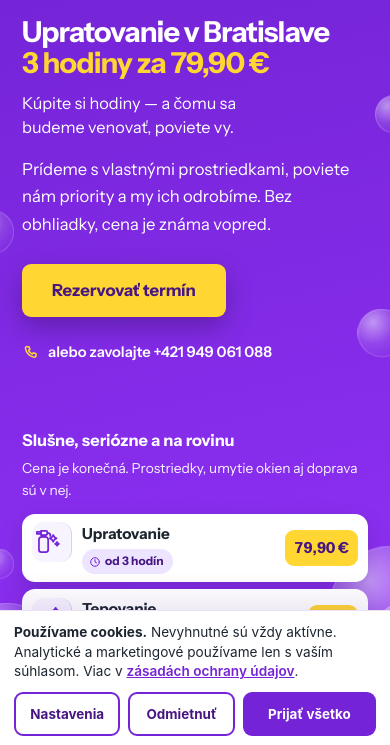
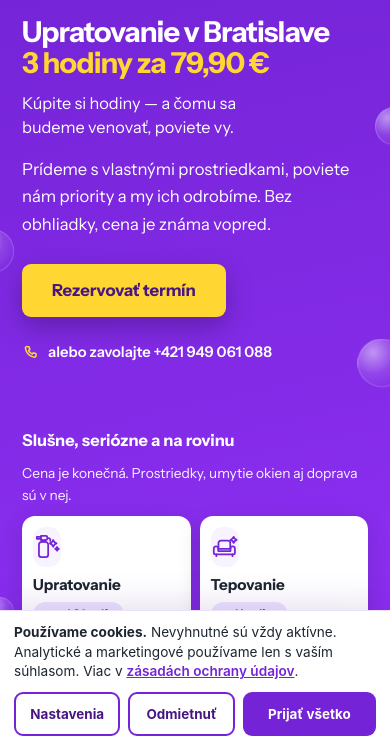
Before and after one commit to jefisprava-cyber/poriado-web, a plain HTML site: page index.html in a window 390 px wide. Shown: the part 94-839 px from the top of the page. Drawn offline with Linux system fonts and the light colour scheme; no server answers.

Commit message:
Na telefone 2x2 mriezka na celu sirku a zarovnana dolava
Pilulky mali na telefone strop sirky 352 px a margin-inline:auto, takze
viseli v strede a ich lavy okraj nesedel s nadpisom nad nimi. Do 560 px
sa strop aj centrovanie rusia, .hodiny sa stava mriezkou 1fr 1fr a stvori
sluzieb sa sklada 2x2 na celu sirku stlpca. Nadpis a podtitul idu cez oba
stlpce, takze netreba stvoricu odkazov obalovat dalsim divom.

V dvoch stlpcoch sa riadok [ikona | nazov | cena] vedla seba nezmesti,
takze sa obsah karty stava pod seba a zvisla linka pri ikone odchadza -
pri stacenom obsahu nema co oddelovat.

Pri tom vysla najavo pastica: ikona ostavala vycentrovana aj s
justify-items:start, lebo stranka ma vyssie vseobecne pravidlo
.ikona{margin:0 auto 12px} pre dlazdice v sekcii "Preco prave my". Trieda
je rovnaka, takze automaticke bocne okraje vyhrali nad zarovnanim mriezky.
Na desktope to vidiet nebolo, lebo tam je stlpec siroky presne na ikonu a
auto nema co rozdelit. Riesi to margin:0 0 6px.

Overene: na 375 aj 320 px maju ikona, nazov, stitok aj cenovka rovnaky
lavy okraj 11 px od hrany karty, karty su 2x2, lavy okraj bloku sedi s
nadpisom (22 px) a vodorovne rolovanie nevznika. Desktop sa nemeni.
Konzola cista, Lighthouse SEO 100 a Pristupnost 100 bez nalezov.

Co-Authored-By: Claude Opus 5 <noreply@anthropic.com>

```diff
--- a/index.html
+++ b/index.html
@@ -776,6 +776,33 @@
   @media(max-width:860px){
     .hodiny{margin-top:26px}
   }
+  /* TELEFÓN: 2×2 na celú šírku stĺpca a zarovnané doľava rovnako ako text
+     nad nimi. Strop šírky aj centrovanie z väčších obrazoviek sa tu rušia —
+     inak pilulky visia v strede a ich ľavý okraj nesedí s nadpisom.
+     Mriežku drží samotné .hodiny, takže netreba štyri odkazy obaľovať
+     ďalším divom; nadpis a podtitul idú cez oba stĺpce. Odsadenie medzi
+     nimi preberá gap, preto majú margin-bottom:0. */
+  @media(max-width:560px){
+    .hodiny{max-width:none;margin-inline:0;
+      display:grid;grid-template-columns:1fr 1fr;gap:9px}
+    .hodiny h2,.hodiny p.pod{grid-column:1/-1;margin-bottom:0}
+    /* V dvoch stĺpcoch sa riadok [ikona | názov | cena] vedľa seba nezmestí,
+       takže sa obsah karty postaví pod seba — a zvislá linka pri ikone tým
+       stráca zmysel. */
+    .hodiny a.riadok{grid-template-columns:1fr;justify-items:start;
+      gap:0;margin-bottom:0;padding:11px 11px 12px}
+    /* margin-inline:0 tu NIE JE zbytočné. Stránka má o kus vyššie všeobecné
+       pravidlo .ikona{margin:0 auto 12px} pre dlaždice v sekcii „Prečo práve
+       my". Platí aj na tieto ikony, lebo trieda je rovnaká, a automatické
+       bočné okraje ikonu vycentrujú v bunke bez ohľadu na justify-self.
+       Na desktope to vidieť nebolo — tam je stĺpec široký presne na ikonu,
+       takže auto nemá čo rozdeliť. */
+    .hodiny .ikona{grid-row:1;grid-column:1;justify-self:start;width:auto;
+      padding-right:0;border-right:0;margin:0 0 6px}
+    .hodiny .nazov{grid-row:2;grid-column:1}
+    .hodiny .cas{grid-row:3;grid-column:1;margin-top:5px}
+    .hodiny .suma{grid-row:4;grid-column:1;align-self:start;margin-top:9px}
+  }
   /* Na najuzsich telefonoch (320 px) by sa dlazdica, nazov a cena vedla
      seba nezmestili — dlazdica, stitok aj cena sa zuzia, rozlozenie zostava.
      Stredny stlpec je minmax(0,1fr), takze sa SMIE zmensit pod sirku obsahu;
```
